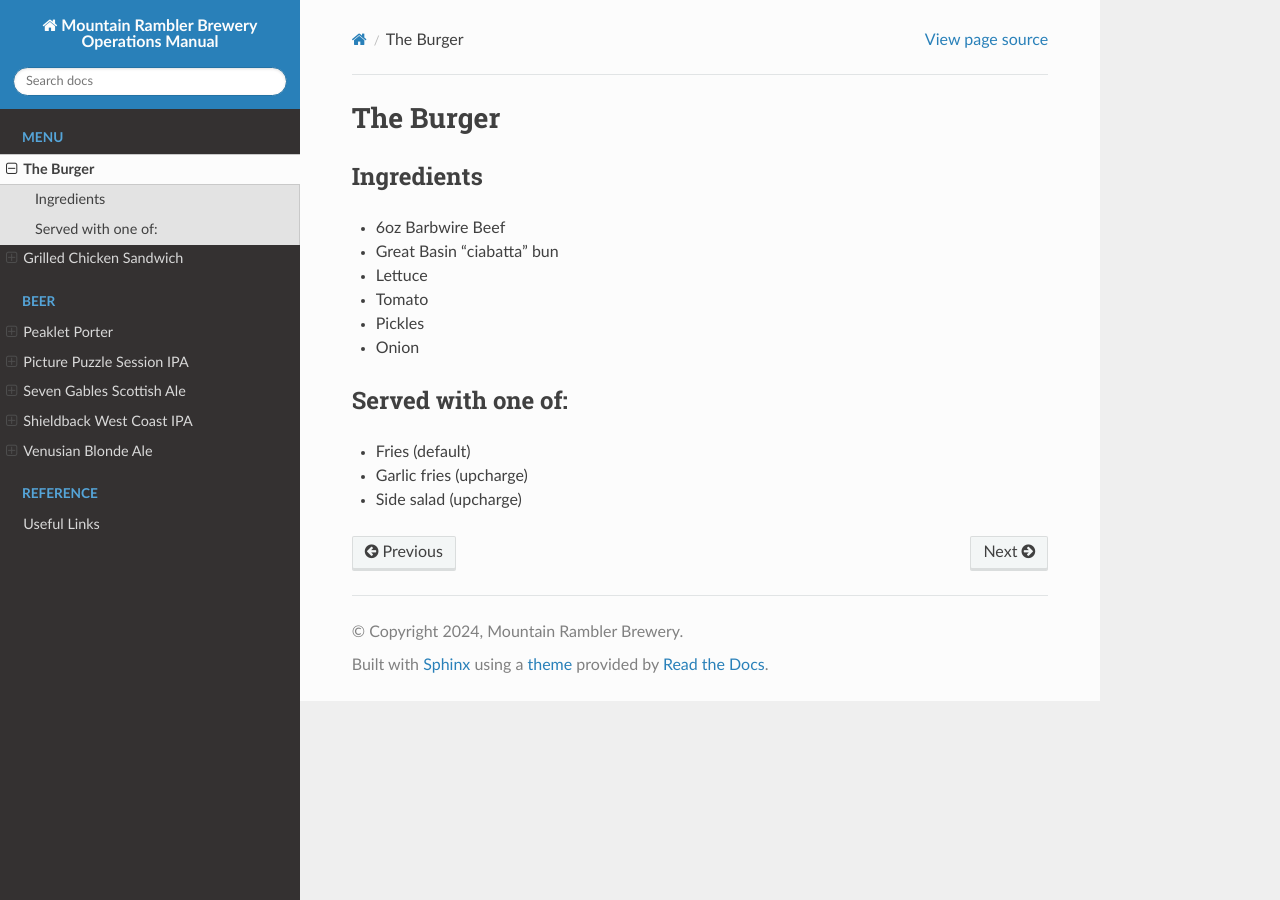
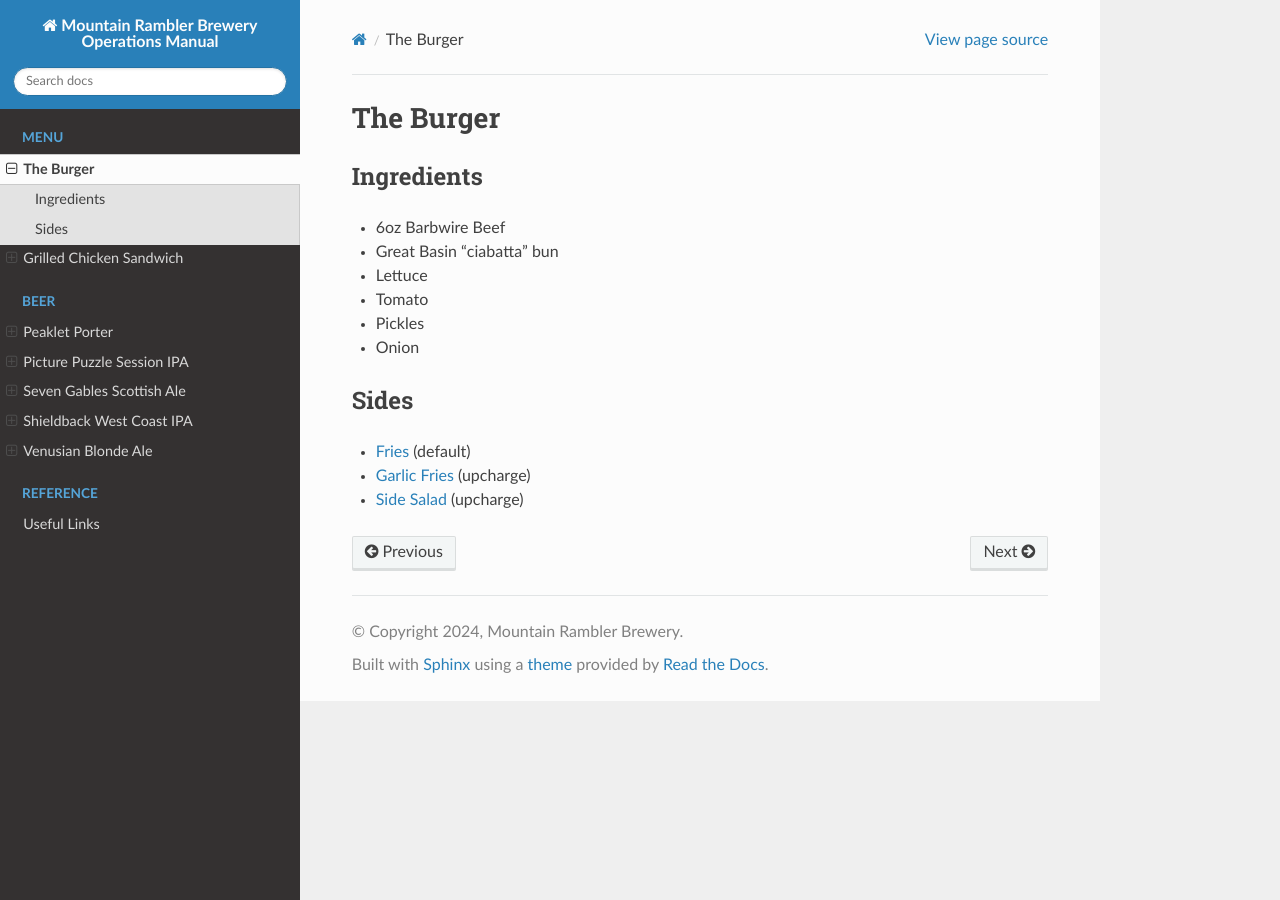
Before and after one commit to zhenry9/mrb-docs, a Sphinx documentation site: the page built from docs/source/menu/food/burgers/burger.rst, in a window 1280 px wide. Built offline with Sphinx 7.4.7 and the Read the Docs theme 2.0.0, drawn with Linux system fonts in a browser that asks for light colours.

```diff
--- a/docs/source/index.rst
+++ b/docs/source/index.rst
@@ -9,7 +9,7 @@
 
 
 .. toctree::
-   :maxdepth: 2
+   :maxdepth: 1
    :includehidden:
    :caption: Menu
    :glob:
@@ -18,7 +18,7 @@
    menu/food/sandwiches/*
 
 .. toctree::
-   :maxdepth: 2
+   :maxdepth: 1
    :includehidden:
    :caption: Beer
    :glob:
--- a/docs/source/menu/food/burgers/burger.rst
+++ b/docs/source/menu/food/burgers/burger.rst
@@ -11,8 +11,8 @@ Ingredients
 - Pickles
 - Onion
 
-Served with one of:
-~~~~~~~~~~~~~~~~~~~
-- Fries (default)
-- Garlic fries (upcharge)
-- Side salad (upcharge)
+Sides
+~~~~~
+- :ref:`Fries` (default)
+- :ref:`Garlic Fries` (upcharge)
+- :ref:`Side Salad` (upcharge)
```
Also changed, not shown: docs/source/menu/sides.rst (added, +20 -0 lines).
